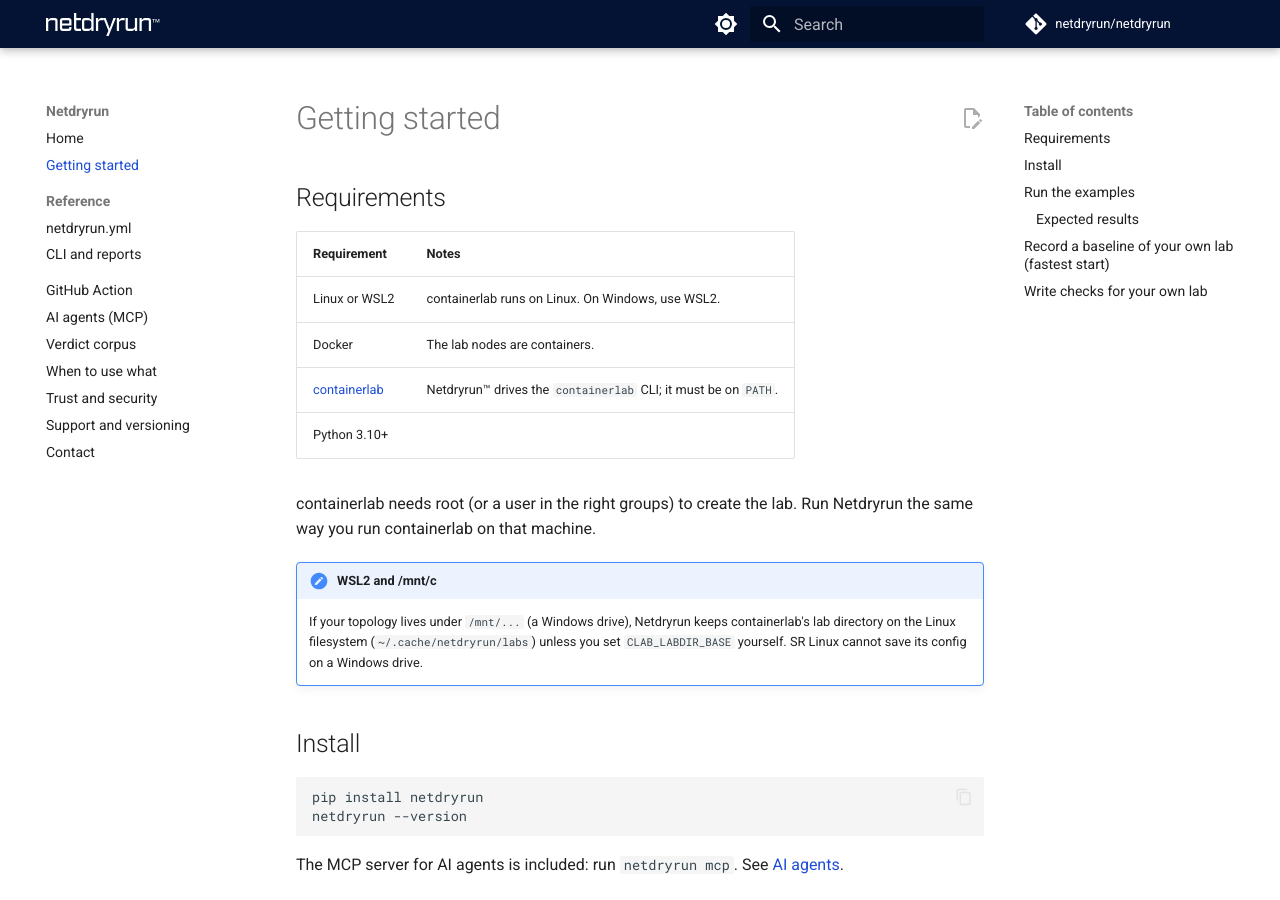
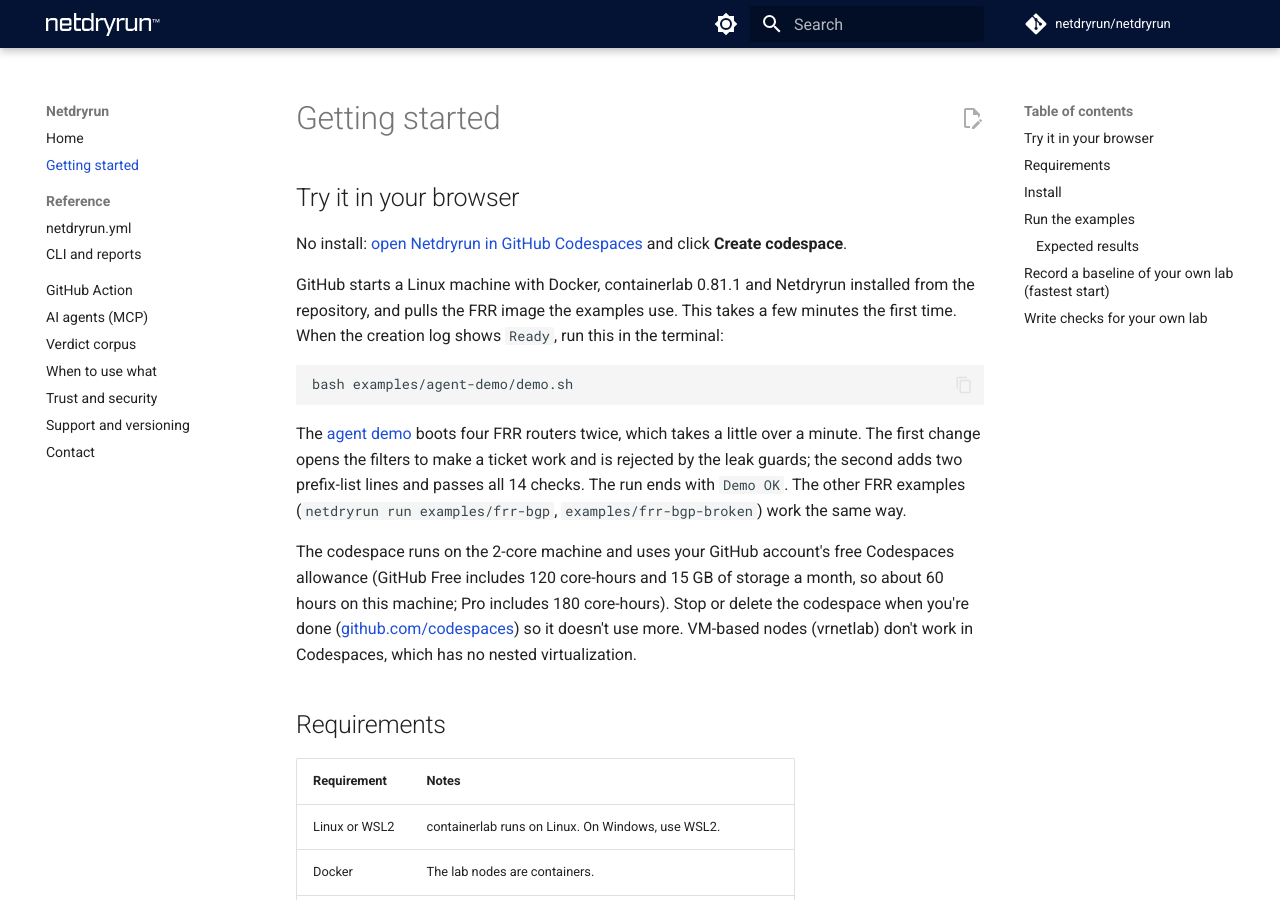
Before and after one commit to actions-marketplace-validations/netdryrun_Netdryrun, an MkDocs documentation site: the page built from website/docs/getting-started.md, in a window 1280 px wide and 900 px high. Built offline with MkDocs 1.6.1 and Material for MkDocs 9.7.7, drawn with Linux system fonts in a browser that asks for light colours; plug-ins that fetch from the network failed and are left out; comment, search, counter and statistics services are not loaded.

Commit message:
Codespaces trial: devcontainer with containerlab 0.81.1, Netdryrun from the checkout and the FRR image pre-pulled; Open in Codespaces badge and docs

````diff
--- a/website/docs/getting-started.md
+++ b/website/docs/getting-started.md
@@ -1,9 +1,23 @@
 ---
 title: Getting started
-description: Install Netdryrun, check the requirements (Linux or WSL2, Docker, containerlab, Python 3.10+), and run the three bundled examples with their expected results.
+description: Try Netdryrun in your browser with GitHub Codespaces, or install it, check the requirements (Linux or WSL2, Docker, containerlab, Python 3.10+), and run the three bundled examples with their expected results.
 ---
 
 # Getting started
+
+## Try it in your browser
+
+No install: [open Netdryrun in GitHub Codespaces](https://codespaces.new/netdryrun/netdryrun?quickstart=1) and click **Create codespace**.
+
+GitHub starts a Linux machine with Docker, containerlab 0.81.1 and Netdryrun installed from the repository, and pulls the FRR image the examples use. This takes a few minutes the first time. When the creation log shows `Ready`, run this in the terminal:
+
+```bash
+bash examples/agent-demo/demo.sh
+```
+
+The [agent demo](https://github.com/netdryrun/netdryrun/tree/main/examples/agent-demo) boots four FRR routers twice, which takes a little over a minute. The first change opens the filters to make a ticket work and is rejected by the leak guards; the second adds two prefix-list lines and passes all 14 checks. The run ends with `Demo OK`. The other FRR examples (`netdryrun run examples/frr-bgp`, `examples/frr-bgp-broken`) work the same way.
+
+The codespace runs on the 2-core machine and uses your GitHub account's free Codespaces allowance (GitHub Free includes 120 core-hours and 15 GB of storage a month, so about 60 hours on this machine; Pro includes 180 core-hours). Stop or delete the codespace when you're done ([github.com/codespaces](https://github.com/codespaces)) so it doesn't use more. VM-based nodes (vrnetlab) don't work in Codespaces, which has no nested virtualization.
 
 ## Requirements
 
````
Also changed, not shown: CHANGELOG.md, README.md, 2 other files.
